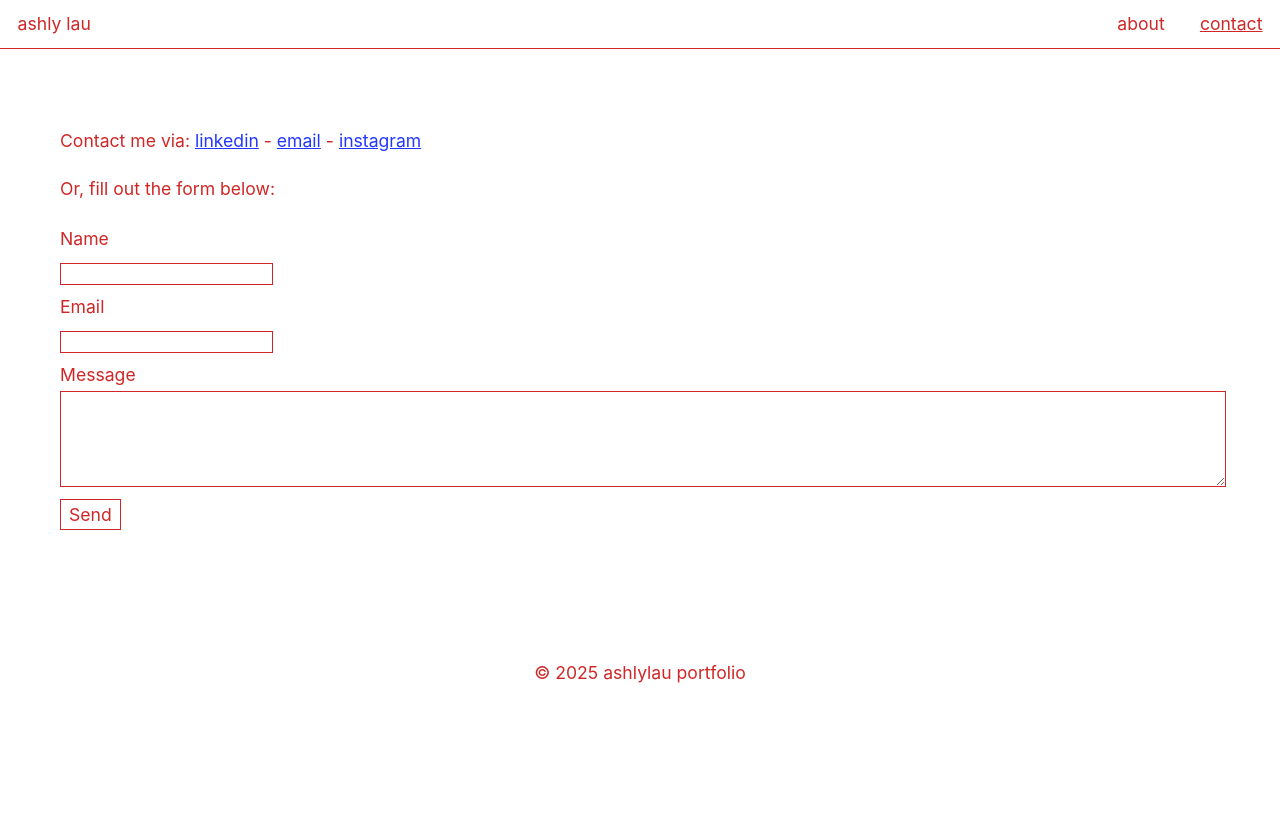
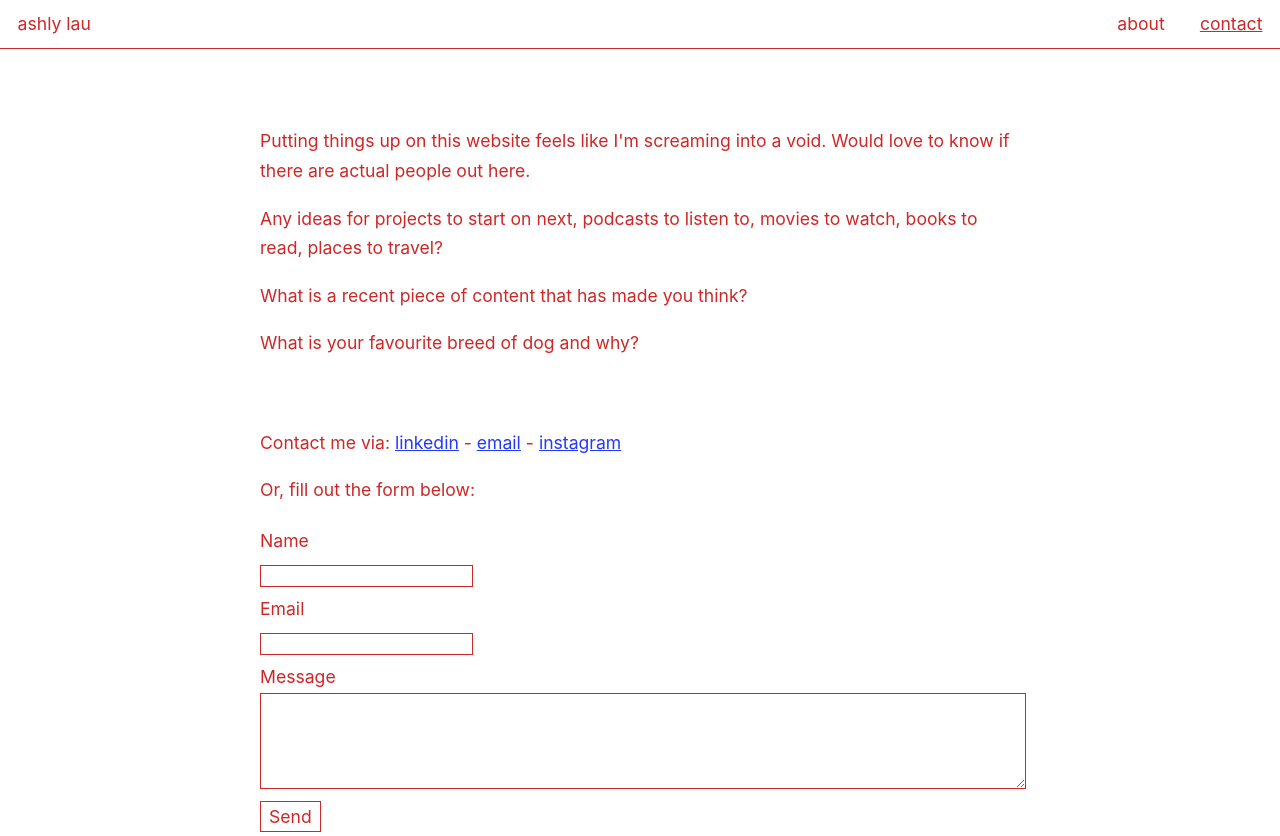
Before and after one commit to ashlylau/personal-website-3.0, an Astro site: page /contact in a window 1280 px wide. Shown: the top 836 px of the page. Before the commit the page ends 800 px from the top, so only its background shows below. Built offline with nearby package versions, Linux system fonts and the light colour scheme; Astro itself is replaced by a stand-in of ours.

Commit message:
more context to about and contact

```diff
--- a/src/pages/contact.astro
+++ b/src/pages/contact.astro
@@ -10,19 +10,24 @@ import { SITE_DESCRIPTION } from '../consts';
   <head>
     <BaseHead title="Contact" description={SITE_DESCRIPTION} />
     <style>
-		/* main {
+		main {
 			width: 100%;
 			max-width: 800px;
 			margin: 0 auto;
-		} */
+		}
 	</style>
   </head>
   <body>
     <Header />
     <main>
+      <p>Putting things up on this website feels like I'm screaming into a void. Would love to know if there are actual people out here.</p>
+      <p>Any ideas for projects to start on next, podcasts to listen to, movies to watch, books to read, places to travel?</p>
+      <p>What is a recent piece of content that has made you think?</p>
+      <p>What is your favourite breed of dog and why?</p>
+      <br />
 	  <p>Contact me via: <a href="https://www.linkedin.com/in/ashly-lau/">linkedin</a> - <a href="mailto:ashly@gmail.com">email</a> - <a href="https://www.instagram.com/ashly.lau/">instagram</a></p>
       <p>Or, fill out the form below:</p>
-      <form class="contact-form">
+      <form class="contact-form" action="https://formspree.io/f/mrblqryj" method="POST">
         <label for="name">Name</label>
         <br />
         <input type="text" id="name" name="name" required />
```
Also changed, not shown: src/pages/about.astro (+10 -3 lines).
